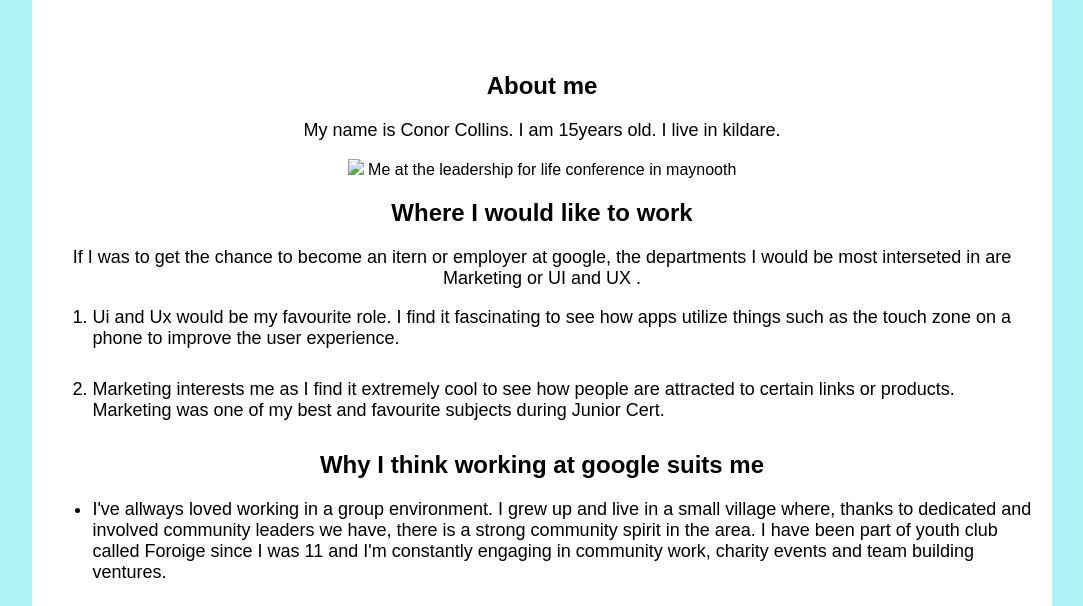
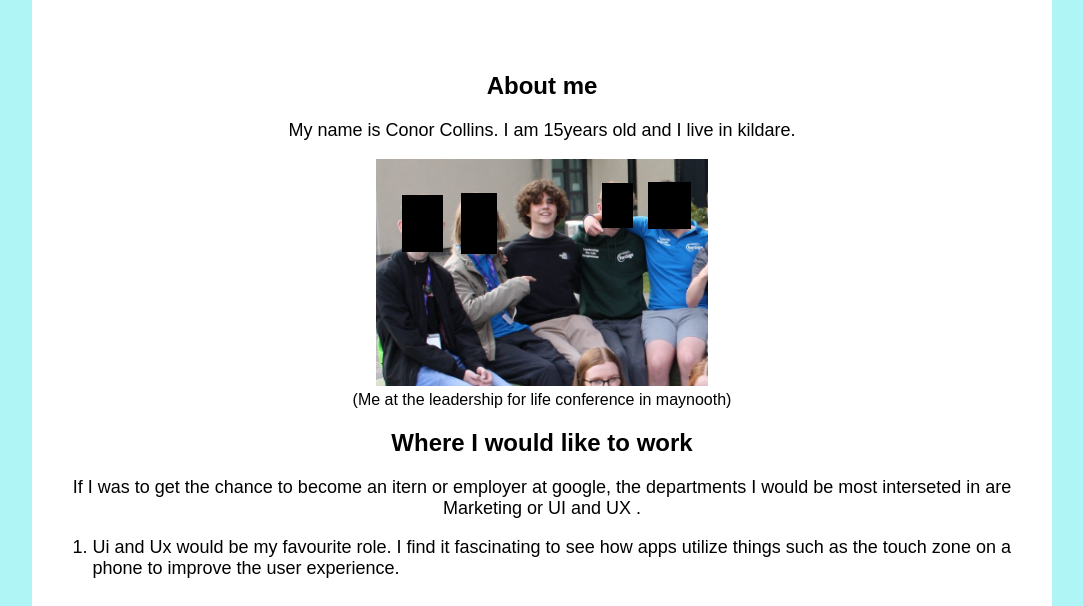
Before and after one commit to ConorCollinsTY/ConorCollinsTYApplication, a plain HTML site: page index.html in a window 1280 px wide. Shown: the part 135-741 px from the top of the page, without its empty margins (98-1181 px from the left). Drawn offline with Linux system fonts and the light colour scheme.

Commit message:
Update index.html

```diff
--- a/index.html
+++ b/index.html
@@ -11,7 +11,7 @@
                 <h1>Conor Collins <div class="blue">G</div><div class="red">o</div><div class="yellow">o</div><div class="blue">g</div><div class="green">l</div><div class="red">e</div> TY application</h1>
                 <hr>
                 <h2>About me</h2>
-                <p>My name is Conor Collins. I am 15years old. I live in kildare. <figure><img src="foroige.png" <figcaption> Me at the leadership for life conference in maynooth</figcaption></figure></p>
+                <div classname = "intro"> <p>My name is Conor Collins. I am 15years old and I live in kildare.</p> <figure>  <img src="foroiga.png"> <figcaption> (Me at the leadership for life conference in maynooth) </figcaption></figure> </div>
                 <h2>Where I would like to work</h2>
                 <p>If I was to get the chance to become an itern or employer at google, the departments I would be most interseted in are Marketing or UI and UX .</p>
                 <ol>
```
